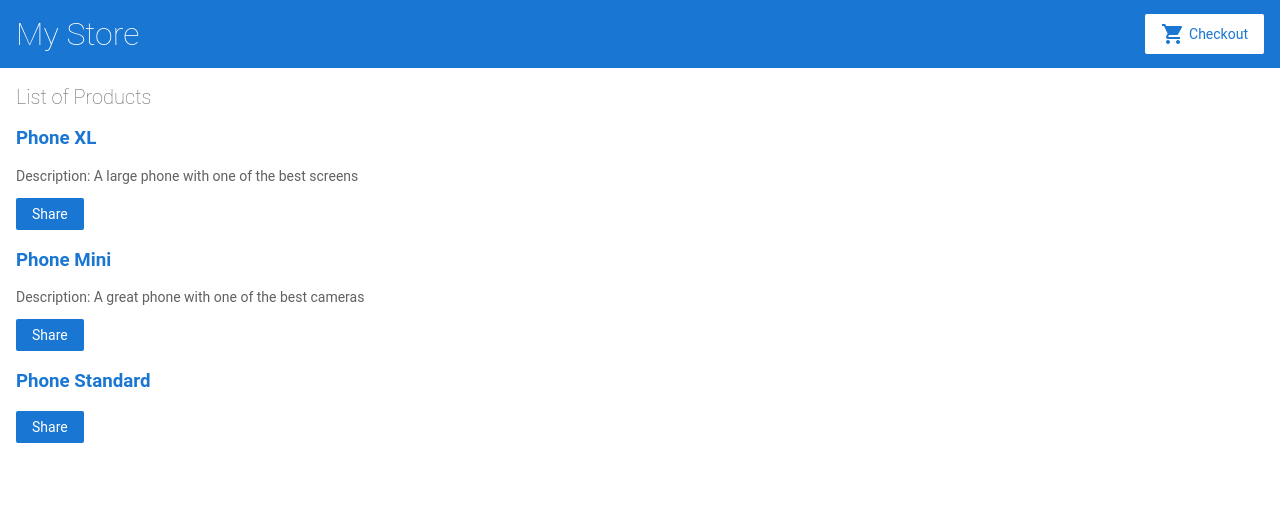
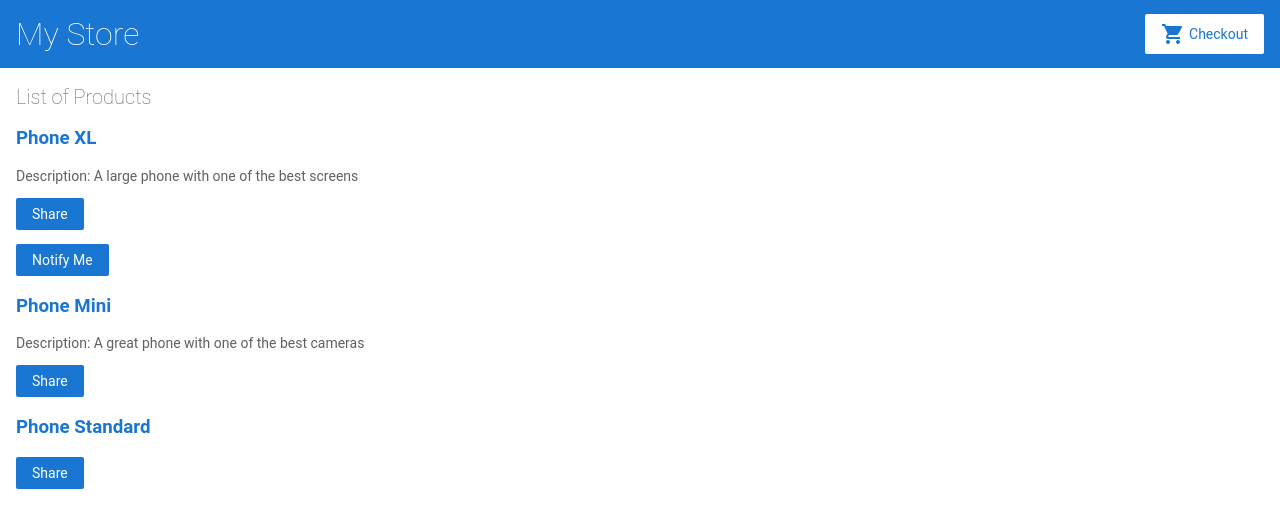
Before and after one commit to eperico/angular-starter, an Angular app: page / in a window 1280 px wide. Shown: the top 528 px of the page. Built offline with nearby package versions, Linux system fonts and the light colour scheme.

Commit message:
3 files modified, 4 added

```diff
--- a/src/app/app.module.ts
+++ b/src/app/app.module.ts
@@ -6,6 +6,7 @@
 import { AppComponent } from './app.component';
 import { TopBarComponent } from './top-bar/top-bar.component';
 import { ProductListComponent } from './product-list/product-list.component';
+import { ProductAlertsComponent } from './product-alerts/product-alerts.component';
 
 @NgModule({
   imports: [
@@ -18,7 +19,8 @@
   declarations: [
     AppComponent,
     TopBarComponent,
-    ProductListComponent
+    ProductListComponent,
+    ProductAlertsComponent
   ],
   bootstrap: [
     AppComponent
--- /dev/null
+++ b/src/app/product-alerts/product-alerts.component.html
@@ -0,0 +1,3 @@
+<p *ngIf="product && product.price > 700">
+  <button type="button" (click)="notify.emit()">Notify Me</button>
+</p>
--- /dev/null
+++ b/src/app/product-alerts/product-alerts.component.ts
@@ -0,0 +1,19 @@
+import { Component, OnInit, Input, Output, EventEmitter } from '@angular/core';
+import { Product } from '../products';
+
+@Component({
+  selector: 'app-product-alerts',
+  templateUrl: './product-alerts.component.html',
+  styleUrls: ['./product-alerts.component.css']
+})
+export class ProductAlertsComponent implements OnInit {
+
+  @Input() product: Product | undefined;
+  @Output() notify = new EventEmitter();
+
+  constructor() { }
+
+  ngOnInit(): void {
+  }
+
+}
--- a/src/app/product-list/product-list.component.html
+++ b/src/app/product-list/product-list.component.html
@@ -10,6 +10,9 @@
   <p *ngIf="product.description">Description: {{ product.description }}</p>
 
   <button type="button" (click)="share(product)">Share</button>
+
+  <app-product-alerts [product]="product" (notify)="onNotify(product)">
+  </app-product-alerts>
 </div>
 
 <!--
--- a/src/app/product-list/product-list.component.ts
+++ b/src/app/product-list/product-list.component.ts
@@ -13,6 +13,12 @@
   share(product: Product) {
     window.alert(`The product ${product.name} has been shared!`);
   }
+
+  onNotify(product: Product) {
+    window.alert(
+      `You will be notified when the product ${product.name} goes on sale`
+    );
+  }
 }
 
 /*
```
Also changed, not shown: src/app/product-alerts/product-alerts.component.css (added), 1 other file (tests, documents, lock files or other folders).
